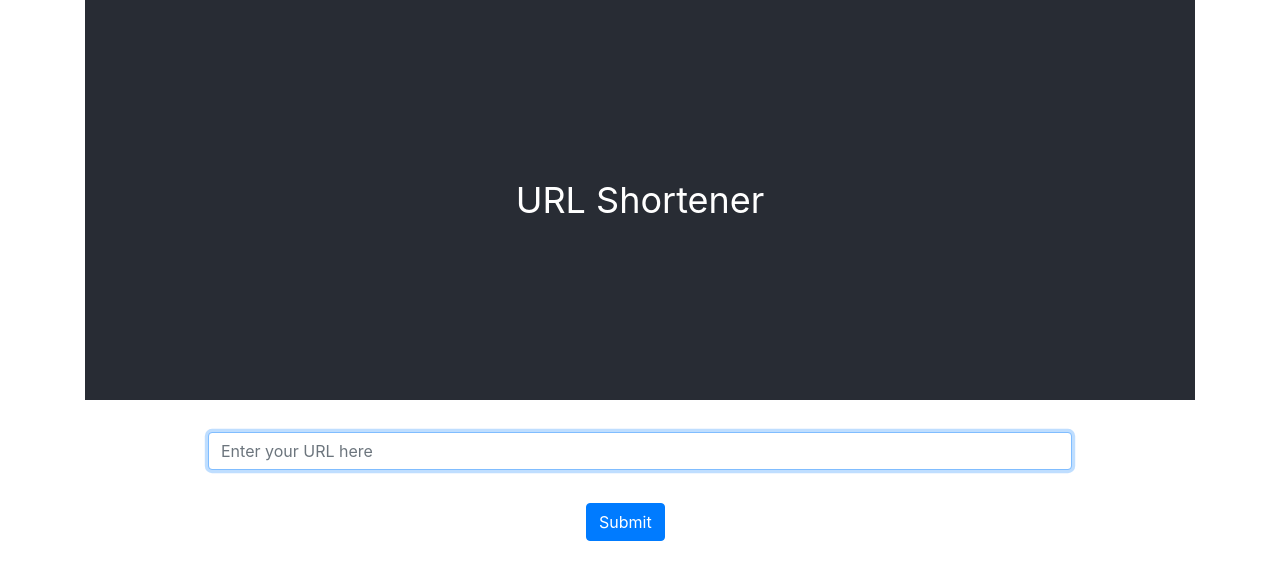
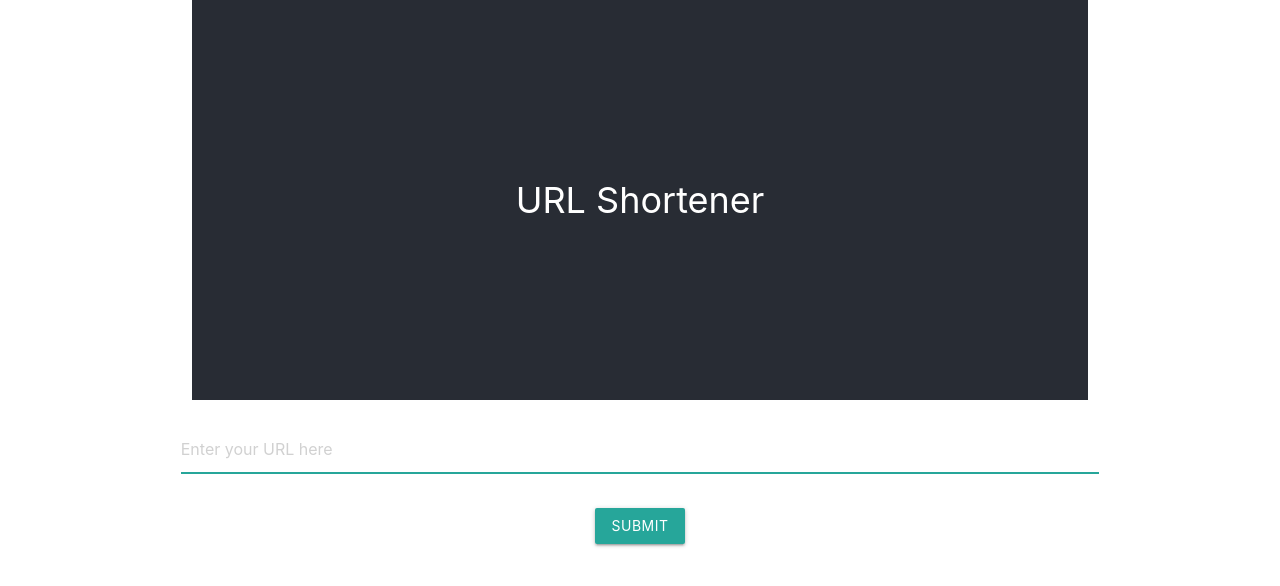
Before and after one commit to meldsz/url-shortener, a React (Create React App) app: page / in a window 1280 px wide. Shown: the top 586 px of the page. Built offline with nearby package versions, Linux system fonts and the light colour scheme.

Commit message:
added materialize css ui cdn

```diff
--- a/public/index.html
+++ b/public/index.html
@@ -23,8 +23,15 @@
       Learn how to configure a non-root public URL by running `npm run build`.
     -->
   <!-- Latest compiled and minified CSS -->
-  <link rel="stylesheet" href="https://maxcdn.bootstrapcdn.com/bootstrap/4.3.1/css/bootstrap.min.css"
-    integrity="sha384-ggOyR0iXCbMQv3Xipma34MD+dH/1fQ784/j6cY/iJTQUOhcWr7x9JvoRxT2MZw1T" crossorigin="anonymous" />
+  <link rel="stylesheet" href="https://stackpath.bootstrapcdn.com/font-awesome/4.7.0/css/font-awesome.min.css" />
+
+  <!-- Compiled and minified CSS -->
+  <link rel="stylesheet" href="https://cdnjs.cloudflare.com/ajax/libs/materialize/1.0.0/css/materialize.min.css">
+
+  <!-- Compiled and minified JavaScript -->
+  <script src="https://cdnjs.cloudflare.com/ajax/libs/materialize/1.0.0/js/materialize.min.js"></script>
+
+
   <title>Url Shortener</title>
 </head>
 
--- a/src/utils/endpoints.js
+++ b/src/utils/endpoints.js
@@ -1,6 +1,6 @@
 export const host = "http://localhost:5000";
 
 export const endpoints = {
-    longUrl: `${host}/api/urls`,
-    getShortUrl: (shortId) => `${host}/api/urls/:${shortId}`
+    getUrls: `${host}/api/urls`,
+    getShortUrl: (shortId) => `${host}/api/urls/:${shortId}`,
 }
```
Also changed, not shown: package.json (+4 -3 lines), 1 other file (tests, documents, lock files or other folders).
